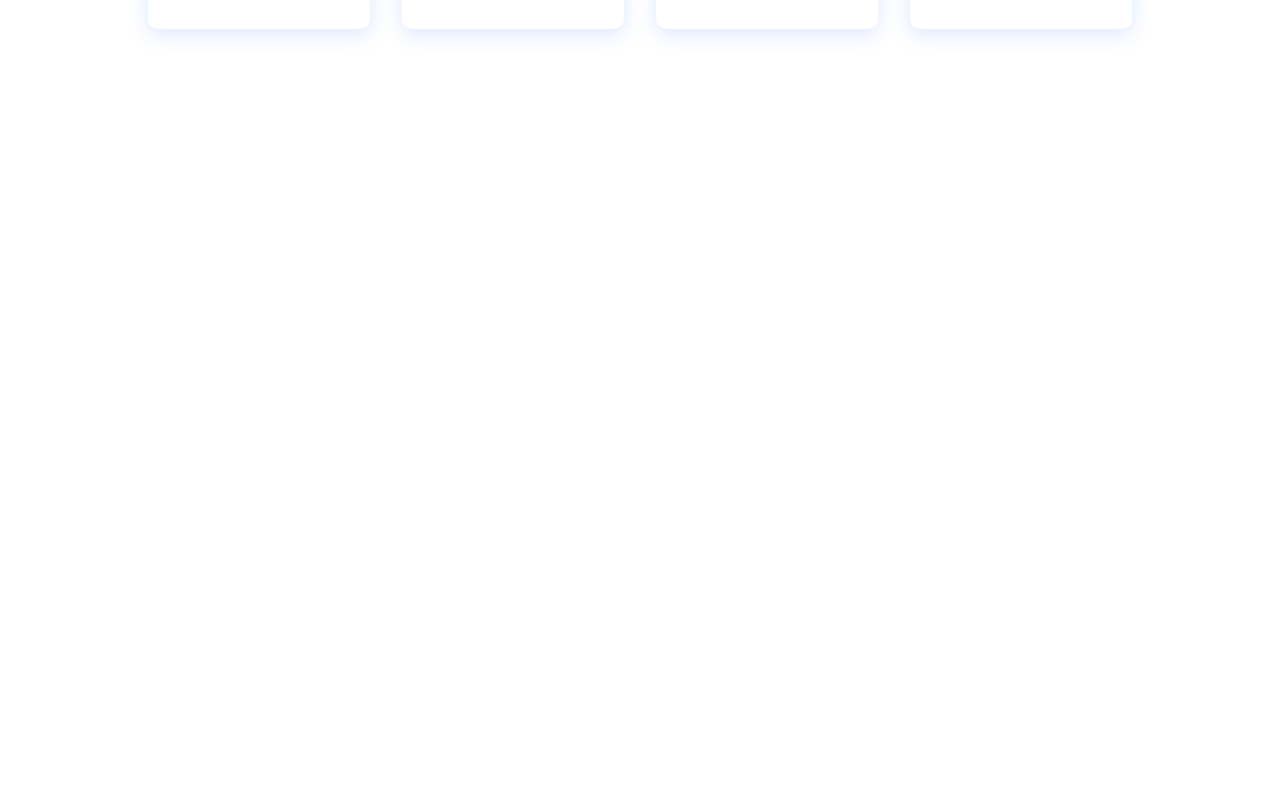
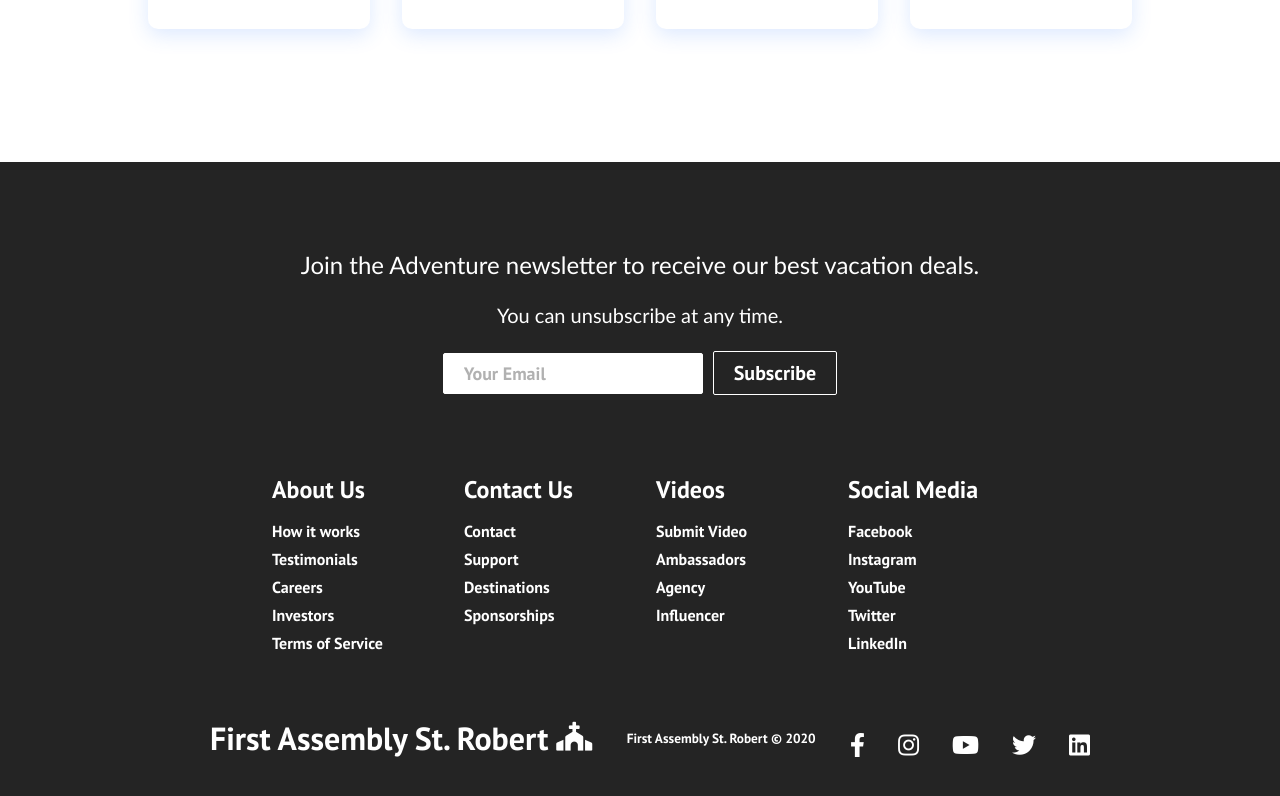
Before and after one commit to lmuseau/st-robert-first-assembly, a React (Create React App) app: page / in a window 1280 px wide. Shown: the part 1242-2038 px from the top of the page. Before the commit the page ends 1404 px from the top, so only its background shows below. Built offline with nearby package versions, Linux system fonts and the light colour scheme.

Commit message:
footer work

```diff
--- /dev/null
+++ b/src/components/Footer.css
@@ -0,0 +1,160 @@
+.footer-container {
+  background-color: #242424;
+  padding: 4rem 0 2rem 0;
+  display: flex;
+  flex-direction: column;
+  justify-content: center;
+  align-items: center;
+}
+
+.footer-subscription {
+  display: flex;
+  flex-direction: column;
+  justify-content: center;
+  align-items: center;
+  text-align: center;
+
+  margin-bottom: 24px;
+  padding: 24px;
+  color: #fff;
+}
+
+.footer-subscription > p {
+  font-family: 'Trebuchet MS', 'Lucida Sans Unicode', 'Lucida Grande',
+    'Lucida Sans', Arial, sans-serif;
+}
+
+.footer-subscription-heading {
+  margin-bottom: 24px;
+  font-size: 24px;
+}
+
+.footer-subscription-text {
+  margin-bottom: 24px;
+  font-size: 20px;
+}
+
+.footer-input {
+  padding: 8px 20px;
+  border-radius: 2px;
+  margin-right: 10px;
+  outline: none;
+  border: none;
+  font-size: 18px;
+  margin-bottom: 16px;
+  border: 1px solid #fff;
+}
+
+.footer-links {
+  width: 100%;
+  max-width: 1000px;
+  display: flex;
+  justify-content: center;
+}
+
+.footer-link-wrapper {
+  display: flex;
+}
+
+.footer-link-items {
+  display: flex;
+  flex-direction: column;
+  align-items: flex-start;
+  margin: 16px;
+  text-align: left;
+  width: 160px;
+  box-sizing: border-box;
+}
+
+.footer-link-items h2 {
+  margin-bottom: 16px;
+}
+
+.footer-link-items > h2 {
+  color: #fff;
+}
+
+.footer-link-items a {
+  color: #fff;
+  text-decoration: none;
+  margin-bottom: 0.5rem;
+}
+
+.footer-link-items a:hover {
+  color: #e9e9e9;
+  transition: 0.3s ease-out;
+}
+
+.footer-email-form h2 {
+  margin-bottom: 2rem;
+}
+
+.footer-input::placeholder {
+  color: #b1b1b1;
+}
+
+/* Social Icons */
+.social-icon-link {
+  color: #fff;
+  font-size: 24px;
+}
+
+.social-media {
+  max-width: 1000px;
+  width: 100%;
+}
+
+.social-media-wrap {
+  display: flex;
+  justify-content: space-between;
+  align-items: center;
+  width: 90%;
+  max-width: 1000px;
+  margin: 40px auto 0 auto;
+}
+
+.social-icons {
+  display: flex;
+  justify-content: space-between;
+  align-items: center;
+  width: 240px;
+}
+
+.social-logo {
+  color: #fff;
+  justify-self: start;
+  margin-left: 20px;
+  cursor: pointer;
+  text-decoration: none;
+  font-size: 2rem;
+  display: flex;
+  align-items: center;
+  margin-bottom: 16px;
+}
+
+.website-rights {
+  color: #fff;
+  margin-bottom: 16px;
+}
+
+@media screen and (max-width: 820px) {
+  .footer-links {
+    padding-top: 2rem;
+  }
+
+  .footer-input {
+    width: 100%;
+  }
+
+  .btn {
+    width: 100%;
+  }
+
+  .footer-link-wrapper {
+    flex-direction: column;
+  }
+
+  .social-media-wrap {
+    flex-direction: column;
+  }
+}
--- /dev/null
+++ b/src/components/Footer.js
@@ -0,0 +1,105 @@
+import React from 'react'
+import { Link } from 'react-router-dom'
+import { Button } from './Button'
+import './Footer.css'
+
+function Footer() {
+  return (
+    <div className='footer-container'>
+      <section className='footer-subscription'>
+        <p className='footer-subscription-heading'>
+          Join the Adventure newsletter to receive our best vacation deals.
+        </p>
+        <p className='footer-subscription-text'>
+          You can unsubscribe at any time.
+        </p>
+        <div className='input-areas'>
+          <form>
+            <input type='email' name='email' placeholder='Your Email' className='footer-input' />
+            <Button buttonStyle='btn--outline'>Subscribe</Button>
+          </form>
+        </div>
+      </section>
+      <div className='footer-links'>
+        <div className='footer-link-wrapper'>
+          <div className='footer-link-items'>
+            <h2>About Us</h2>
+            <Link to='/sign-up'>How it works</Link>
+            <Link to='/'>Testimonials</Link>
+            <Link to='/'>Careers</Link>
+            <Link to='/'>Investors</Link>
+            <Link to='/'>Terms of Service</Link>
+          </div>
+          <div className='footer-link-items'>
+            <h2>Contact Us</h2>
+            <Link to='/'>Contact</Link>
+            <Link to='/'>Support</Link>
+            <Link to='/'>Destinations</Link>
+            <Link to='/'>Sponsorships</Link>
+          </div>
+        </div>
+        <div className='footer-link-wrapper'>
+          <div className='footer-link-items'>
+            <h2>Videos</h2>
+            <Link to='/'>Submit Video</Link>
+            <Link to='/'>Ambassadors</Link>
+            <Link to='/'>Agency</Link>
+            <Link to='/'>Influencer</Link>
+          </div>
+          <div className='footer-link-items'>
+            <h2>Social Media</h2>
+            <Link to='/'>Facebook</Link>
+            <Link to='/'>Instagram</Link>
+            <Link to='/'>YouTube</Link>
+            <Link to='/'>Twitter</Link>
+            <Link to='/'>LinkedIn</Link>
+          </div>
+        </div>
+      </div>
+      <section className='social-media'>
+        <div className='social-media-wrap'>
+          <div className='footer-logo'>
+            <Link to='/' className='social-logo'>
+              First Assembly St. Robert <i className='fas fa-church' />
+            </Link>
+          </div>
+          <small className='website-rights'>First Assembly St. Robert &copy; 2020</small>
+          <div className='social-icons'>
+            <Link className='social-icon-link facebook'
+            to='/'
+            target='_blank'
+            aria-label='Facebook'>
+              <i className='fab fa-facebook-f'></i>
+            </Link>
+            <Link className='social-icon-link instagram'
+            to='/'
+            target='_blank'
+            aria-label='Instagram'>
+              <i className='fab fa-instagram'></i>
+            </Link>
+            <Link className='social-icon-link youtube'
+            to='/'
+            target='_blank'
+            aria-label='YouTube'>
+              <i className='fab fa-youtube'></i>
+            </Link>
+            <Link className='social-icon-link twitter'
+            to='/'
+            target='_blank'
+            aria-label='Twitter'>
+              <i className='fab fa-twitter'></i>
+            </Link>
+            <Link className='social-icon-link linkedin'
+            to='/'
+            target='_blank'
+            aria-label='LinkedIn'>
+              <i className='fab fa-linkedin'></i>
+            </Link>
+          </div>
+        </div>
+      </section>
+    </div>
+  )
+}
+
+export default Footer
--- a/src/components/Navbar.css
+++ b/src/components/Navbar.css
@@ -117,7 +117,7 @@
     position: absolute;
     top: 0;
     left: 0;
-    transform: translate(25%, 50%);
+    transform: translate(10%, 50%);
   }
 
   .menu-icon {
--- a/src/components/pages/Home.js
+++ b/src/components/pages/Home.js
@@ -2,12 +2,14 @@
 import '../../App.css'
 import HeroSection from '../HeroSection'
 import Cards from '../Cards'
+import Footer from '../Footer'
 
 function Home () {
   return (
     <>
       <HeroSection />
       <Cards />
+      <Footer />
     </>
   )
 }
```
